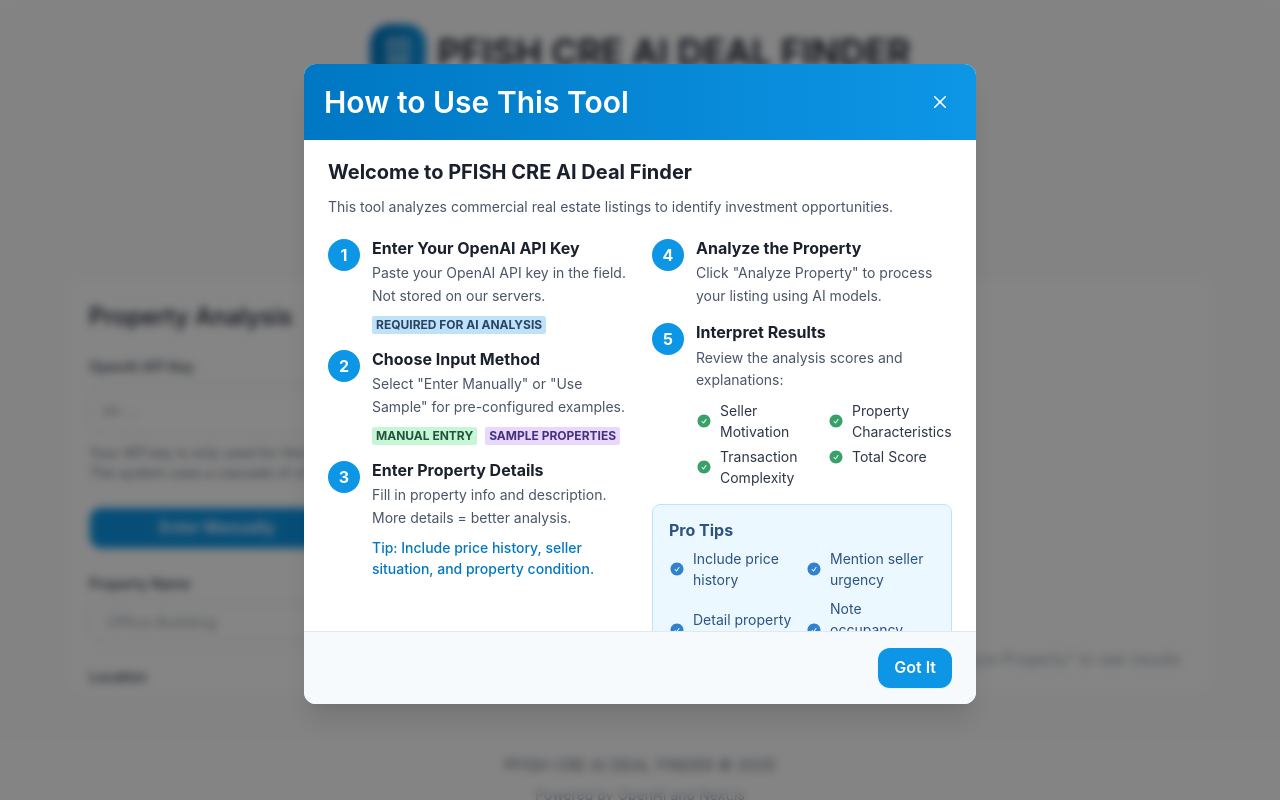
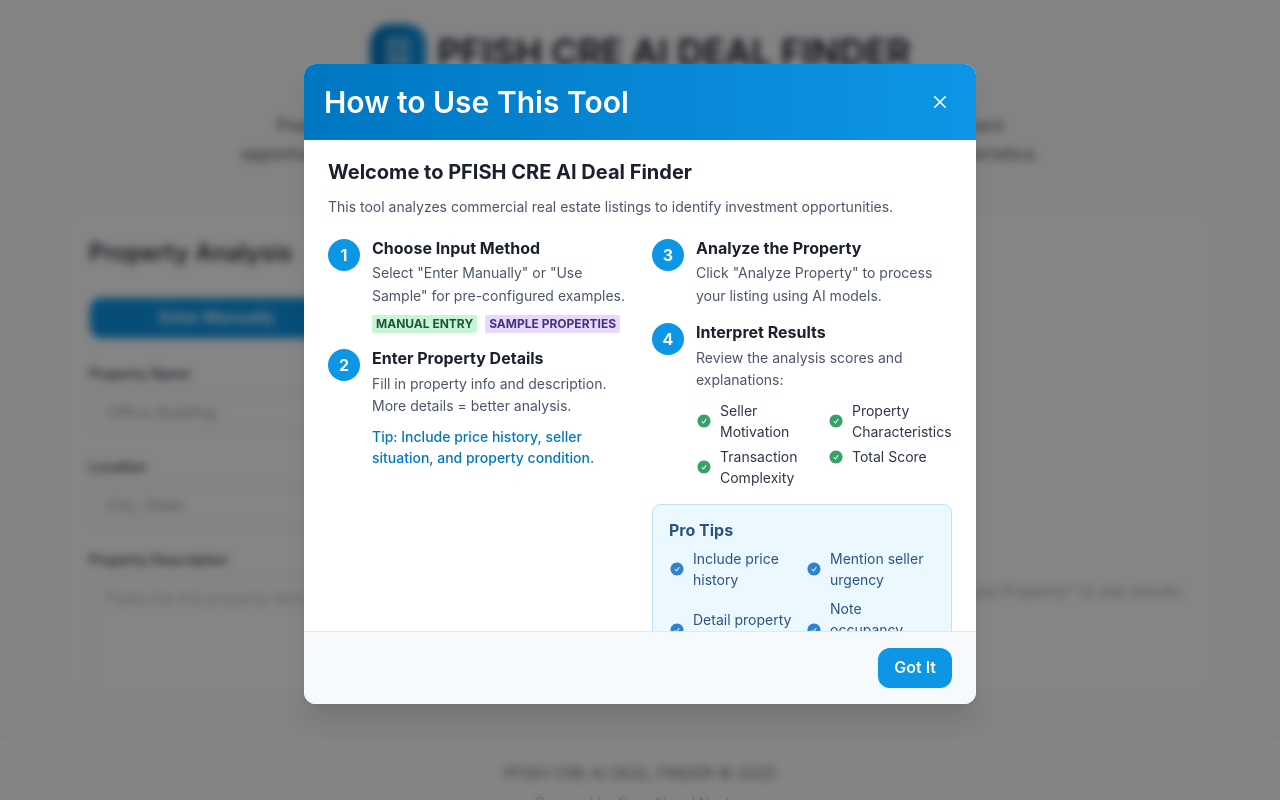
Before and after one commit to YeahISurf/cre-deal-finder, a Next.js app in the folder next-app/: page / in a window 1280 px wide. Both pictures are taken after a click on the button "How to Use This Tool". Built offline with nearby package versions, Linux system fonts and the light colour scheme.

Commit message:
Implement API key management and rate limiting: 1) Use environment variable for OpenAI API key 2) Remove API key input field from UI 3) Add rate limiting to Vercel configuration

```diff
--- a/next-app/pages/api/analyze.js
+++ b/next-app/pages/api/analyze.js
@@ -26,13 +26,15 @@
       return res.status(405).json({ error: 'Method not allowed' });
     }
 
-    const { apiKey, property, forceModel } = req.body;
+    const { property, forceModel } = req.body;
+    // Use environment variable for API key
+    const apiKey = process.env.OPENAI_API_KEY;
 
     // Validate request data
     if (!apiKey) {
-      console.log('Missing API key');
+      console.log('Missing API key in environment variables');
       clearTimeout(timeoutId);
-      return res.status(400).json({ error: 'OpenAI API key is required' });
+      return res.status(500).json({ error: 'Server configuration error: OpenAI API key not found' });
     }
 
     if (!property || !property.description) {
--- a/next-app/pages/index.js
+++ b/next-app/pages/index.js
@@ -51,7 +51,6 @@
 };
 
 export default function Home() {
-  const [apiKey, setApiKey] = useState('');
   const [isAnalyzing, setIsAnalyzing] = useState(false);
   const [results, setResults] = useState(null);
   const [error, setError] = useState('');
@@ -78,11 +77,6 @@
   }, [isAnalyzing, results]);
 
   const handleAnalysis = async (propertyData) => {
-    if (!apiKey && !skipAPI) {
-      setError('Please enter your OpenAI API key or use Sample Analysis mode');
-      return;
-    }
-
     if (!propertyData.description || propertyData.description.trim() === '') {
       setError('Please enter a property description');
       return;
@@ -122,7 +116,6 @@
           'Content-Type': 'application/json',
         },
         body: JSON.stringify({
-          apiKey,
           property: propertyData
         }),
       });
@@ -246,25 +239,9 @@
         </div>
 
         <div className="flex flex-col items-center mb-6">
-          <p className="text-center text-gray-600 mb-4 max-w-2xl mx-auto text-base sm:text-lg px-2">
-            Premium AI-powered analysis of commercial real estate listings to identify investment opportunities
-            based on seller motivation, transaction complexity, and property characteristics.
+          <p className="text-center text-gray-600 mb-4 max-w-4xl mx-auto text-base sm:text-lg px-2 md:px-8">
+            Premium AI-powered analysis of commercial real estate listings to identify investment opportunities based on seller motivation, transaction complexity, and property characteristics.
           </p>
-
-          <Button
-            onClick={onOpen}
-            size="md"
-            colorScheme="primary"
-            variant="outline"
-            borderRadius="xl"
-            boxShadow="sm"
-            _hover={{ boxShadow: "md", transform: "translateY(-1px)" }}
-            _active={{ boxShadow: "inner" }}
-            leftIcon={<QuestionMarkCircleIcon className="h-5 w-5" />}
-            transition="all 0.2s"
-          >
-            How to Use This Tool
-          </Button>
         </div>
 
         <Modal isOpen={isOpen} onClose={onClose} size="2xl" motionPreset="slideInBottom">
@@ -309,34 +286,6 @@
                           1
                         </Box>
                         <Box>
-                          <Heading size="sm" mb={1} color="gray.800">Enter Your OpenAI API Key</Heading>
-                          <Text color="gray.600" fontSize="sm" lineHeight="tall">
-                            Paste your OpenAI API key in the field. Not stored on our servers.
-                          </Text>
-                          <Badge colorScheme="blue" mt={2} fontSize="xs">Required for AI Analysis</Badge>
-                        </Box>
-                      </Flex>
-                    </ListItem>
-
-                    <ListItem>
-                      <Flex>
-                        <Box
-                          as="span"
-                          bg="primary.500"
-                          color="white"
-                          borderRadius="full"
-                          w={8}
-                          h={8}
-                          display="flex"
-                          alignItems="center"
-                          justifyContent="center"
-                          fontWeight="bold"
-                          mr={3}
-                          flexShrink={0}
-                        >
-                          2
-                        </Box>
-                        <Box>
                           <Heading size="sm" mb={1} color="gray.800">Choose Input Method</Heading>
                           <Text color="gray.600" fontSize="sm" lineHeight="tall">
                             Select "Enter Manually" or "Use Sample" for pre-configured examples.
@@ -365,7 +314,7 @@
                           mr={3}
                           flexShrink={0}
                         >
-                          3
+                          2
                         </Box>
                         <Box>
                           <Heading size="sm" mb={1} color="gray.800">Enter Property Details</Heading>
@@ -400,7 +349,7 @@
                           mr={3}
                           flexShrink={0}
                         >
-                          4
+                          3
                         </Box>
                         <Box>
                           <Heading size="sm" mb={1} color="gray.800">Analyze the Property</Heading>
@@ -427,7 +376,7 @@
                           mr={3}
                           flexShrink={0}
                         >
-                          5
+                          4
                         </Box>
                         <Box>
                           <Heading size="sm" mb={1} color="gray.800">Interpret Results</Heading>
@@ -507,33 +456,22 @@
 
         <div className="grid grid-cols-1 md:grid-cols-2 gap-8 max-w-6xl mx-auto md:flex-grow md:flex md:overflow-hidden">
           <div className="card md:overflow-y-auto md:flex-1">
-            <h2 className="text-xl sm:text-2xl font-medium mb-6 text-gray-900">Property Analysis</h2>
-
-            <div className="mb-6">
-              <label htmlFor="apiKey" className="block text-sm font-medium text-gray-700 mb-2">
-                OpenAI API Key
-              </label>
-
-              <input
-                type="password"
-                id="apiKey"
-                value={apiKey}
-                onChange={(e) => setApiKey(e.target.value)}
-                placeholder="sk-..."
-                className="form-input"
-                disabled={skipAPI}
-              />
-
-              {skipAPI ? (
-                <p className="mt-2 text-sm text-gray-500">
-                  Using sample analysis mode - no API key required.
-                </p>
-              ) : (
-                <p className="mt-2 text-sm text-gray-500">
-                  Your API key is only used for this session and is not stored on our servers.
-                  The system uses a cascade of o1 → o1-mini → GPT-3.5-Turbo models.
-                </p>
-              )}
+            <div className="flex justify-between items-center mb-6">
+              <h2 className="text-xl sm:text-2xl font-medium text-gray-900">Property Analysis</h2>
+              <Button
+                onClick={onOpen}
+                size="md"
+                colorScheme="primary"
+                variant="outline"
+                borderRadius="xl"
+                boxShadow="sm"
+                _hover={{ boxShadow: "md", transform: "translateY(-1px)" }}
+                _active={{ boxShadow: "inner" }}
+                leftIcon={<QuestionMarkCircleIcon className="h-5 w-5" />}
+                transition="all 0.2s"
+              >
+                How to Use This Tool
+              </Button>
             </div>
 
             <PropertyForm onSubmit={handleAnalysis} isSubmitting={isAnalyzing} />
@@ -625,8 +563,8 @@
         </div>
       </main>
 
-      <footer className="mt-16 md:mt-4 py-8 md:py-4 border-t border-gray-200 bg-white/50 backdrop-blur-sm">
-        <div className="container mx-auto px-4 text-center">
+      <footer className="mt-16 md:mt-4 py-8 md:py-6 border-t border-gray-200 bg-white/50 backdrop-blur-sm">
+        <div className="container mx-auto px-4 text-center pb-6">
           <p className="text-gray-500">PFISH CRE AI DEAL FINDER &copy; {new Date().getFullYear()}</p>
           <p className="mt-2 text-sm text-gray-400">Powered by OpenAI and Next.js</p>
         </div>
```
Also changed, not shown: next-app/vercel.json.
